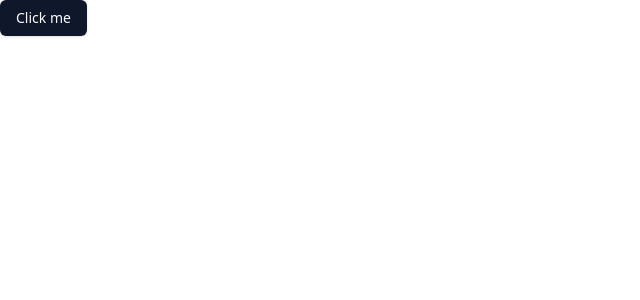
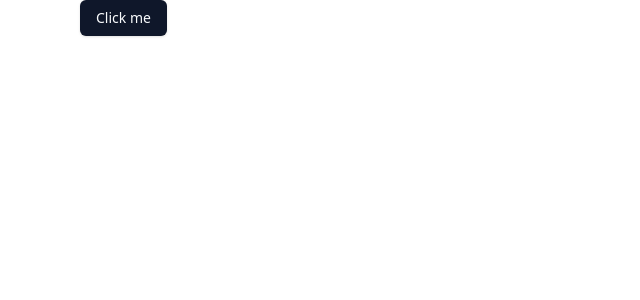
Before and after one commit to equipo-2-blindma1den/frontend, a Vue app: page / in a window 1280 px wide. Shown: the top 300 px of the page, without its empty margins (0-640 px from the left). Built offline with nearby package versions, Linux system fonts and the light colour scheme.

Commit message:
Add main layout

```diff
--- a/src/App.vue
+++ b/src/App.vue
@@ -1,9 +1,12 @@
 <script setup>
 import { Button } from "@/components/ui/button"
+import Layout from "./components/Layout.vue"
 </script>
 
 <template>
-  <div>
-    <Button>Click me</Button>
+  <div class="min-h-screen w-full max-w-7xl">
+    <Layout>
+      <Button>Click me</Button>
+    </Layout>
   </div>
 </template>
--- /dev/null
+++ b/src/components/Layout.vue
@@ -0,0 +1,5 @@
+<template>
+  <div class="lg:px-20 md:px-10 px-5">
+    <slot />
+  </div>
+</template>
```
